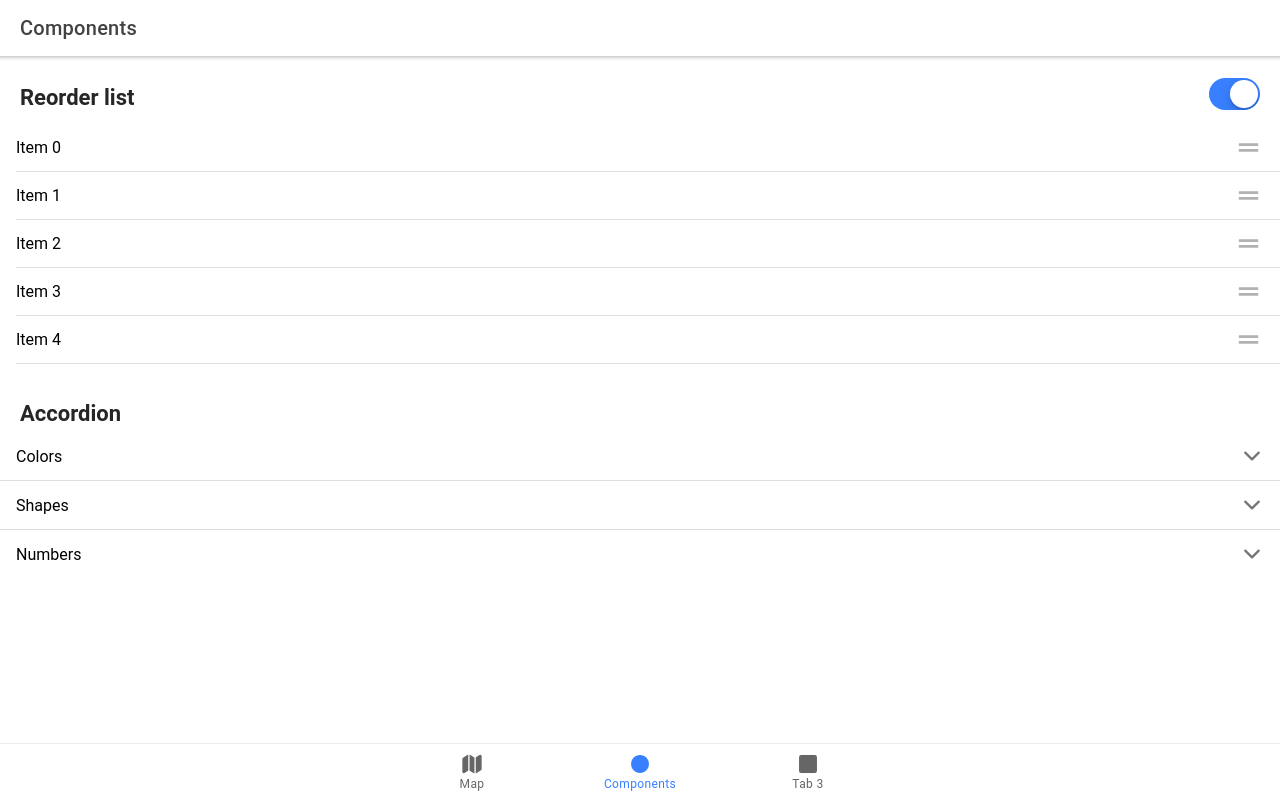
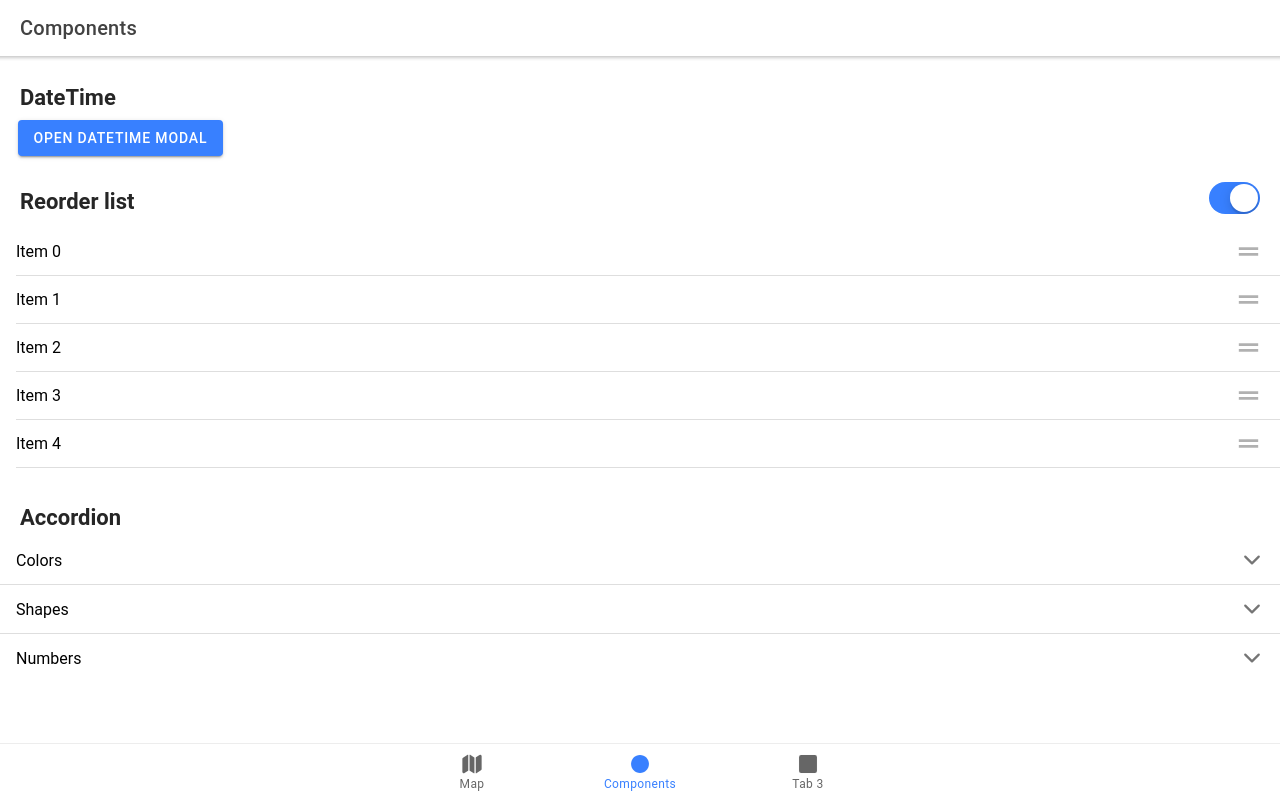
Before and after one commit to codesyntax/ionic-react-capacitor-demo, a React (Create React App) app: page /tab2 in a window 1280 px wide. Built offline with nearby package versions, Linux system fonts and the light colour scheme.

Commit message:
datetime modal component

```diff
--- /dev/null
+++ b/src/components/DateTime/DateTime.css
@@ -0,0 +1,20 @@
+.date-time-modal ion-datetime {
+    height: auto;
+    width: auto;
+    max-width: 350px;
+  }
+
+  ion-modal.date-time-modal {
+    --width: 290px;
+    --height: 382px;
+    --border-radius: 8px;
+  }
+
+  ion-modal.date-time-modal ion-datetime {
+    height: 382px;
+  }
+
+  ion-modal.date-time-modal + ion-popover{
+    --offset-y: 330px !important;
+    --offset-x: 50px;
+  }
--- /dev/null
+++ b/src/components/DateTime/DateTime.tsx
@@ -0,0 +1,39 @@
+import {
+  IonButton,
+  IonContent,
+  IonDatetime,
+  IonLabel,
+  IonListHeader,
+  IonModal,
+} from "@ionic/react";
+
+import "./DateTime.css";
+import { useState } from "react";
+
+const DateTime: React.FC = () => {
+  const [dateTime, setDateTime] = useState();
+  return (
+    <>
+      <IonListHeader mode="ios">
+        <IonLabel>DateTime</IonLabel>
+      </IonListHeader>
+      {/* Datetime in overlay */}
+      <div className="ion-padding-start">
+        <IonButton id="open-modal">Open Datetime Modal</IonButton>
+        <IonModal trigger="open-modal" className="date-time-modal">
+          <IonContent>
+            <IonDatetime
+              size="cover"
+              locale="ca"
+              onIonChange={(e: CustomEvent) => setDateTime(e.detail.value)}
+            >
+              <div slot="time-label">Ordua</div>
+            </IonDatetime>
+          </IonContent>
+        </IonModal>
+        {dateTime && <p>{dateTime}</p>}
+      </div>
+    </>
+  );
+};
+export default DateTime;
--- /dev/null
+++ b/src/components/Reorder/Reorder.tsx
@@ -0,0 +1,39 @@
+import {
+    IonReorder,
+    IonReorderGroup,
+    IonItem,
+    IonLabel,
+    IonList,
+    IonListHeader,
+    IonToggle,
+  } from "@ionic/react";
+import { useState } from "react";
+
+  const Reorder: React.FC = () => {
+    const [reorderToggle, setReorderToggle] = useState(true);
+    return (
+      <>
+         <IonListHeader mode="ios">
+          <IonLabel>Reorder list</IonLabel>
+          <IonToggle
+            color="primary"
+            style={{ marginBottom: "6px", paddingRight: "20px" }}
+            checked={reorderToggle}
+            onIonChange={(e) => setReorderToggle(e.detail.checked)}
+          />
+        </IonListHeader>
+        <IonList>
+          <IonReorderGroup disabled={!reorderToggle}>
+            {/*-- Default reorder icon, end aligned items --*/}
+            {[...Array(5).keys()].map((e) => (
+              <IonItem key={e}>
+                <IonLabel>Item {e}</IonLabel>
+                <IonReorder slot="end" />
+              </IonItem>
+            ))}
+          </IonReorderGroup>
+        </IonList>
+      </>
+    );
+  };
+  export default Reorder;
--- a/src/pages/Tab2.tsx
+++ b/src/pages/Tab2.tsx
@@ -1,26 +1,18 @@
 import {
-  IonButton,
-  IonButtons,
   IonContent,
   IonHeader,
-  IonIcon,
-  IonItem,
-  IonLabel,
-  IonList,
-  IonListHeader,
   IonPage,
-  IonReorder,
-  IonReorderGroup,
   IonTitle,
-  IonToggle,
   IonToolbar,
 } from "@ionic/react";
-import { useState } from "react";
 import Accordion from "../components/Accordion/Accordion";
+import DateTime from "../components/DateTime/DateTime";
+import Reorder from "../components/Reorder/Reorder";
 import "./Tab2.css";
 
+
 const Tab2: React.FC = () => {
-  const [reorderToggle, setReorderToggle] = useState(true);
+
   return (
     <IonPage>
       <IonHeader>
@@ -29,27 +21,9 @@ const Tab2: React.FC = () => {
         </IonToolbar>
       </IonHeader>
       <IonContent>
-        <IonListHeader mode="ios">
-          <IonLabel>Reorder list</IonLabel>
-          <IonToggle
-            color="primary"
-            style={{ marginBottom: "6px", paddingRight: "20px" }}
-            checked={reorderToggle}
-            onIonChange={(e) => setReorderToggle(e.detail.checked)}
-          />
-        </IonListHeader>
-        <IonList>
-          <IonReorderGroup disabled={!reorderToggle}>
-            {/*-- Default reorder icon, end aligned items --*/}
-            {[...Array(5).keys()].map((e) => (
-              <IonItem key={e}>
-                <IonLabel>Item {e}</IonLabel>
-                <IonReorder slot="end" />
-              </IonItem>
-            ))}
-          </IonReorderGroup>
-        </IonList>
 
+        <DateTime />
+        <Reorder />
         <Accordion />
       </IonContent>
     </IonPage>
```
Also changed, not shown: 1 other file (tests, documents, lock files or other folders).
